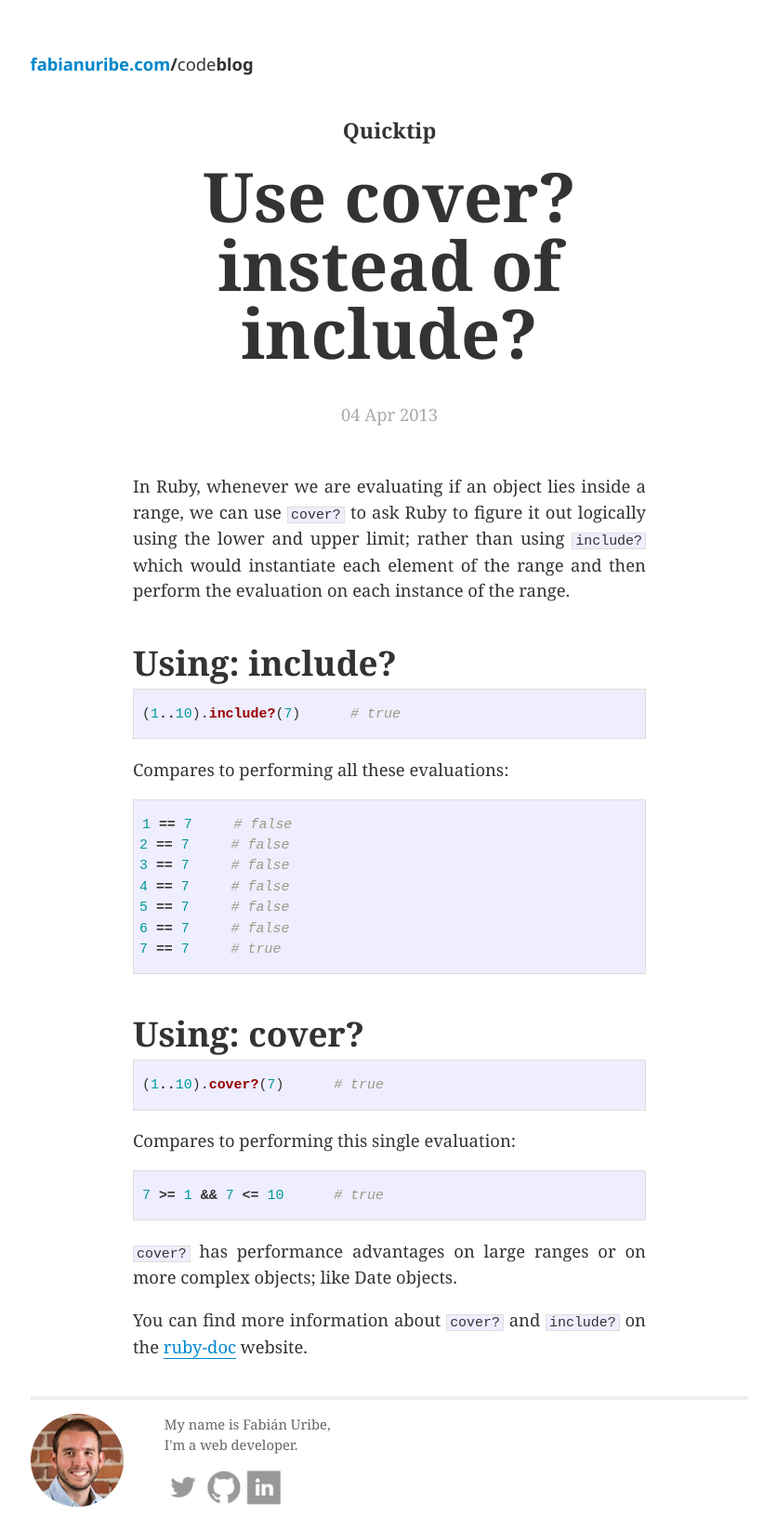
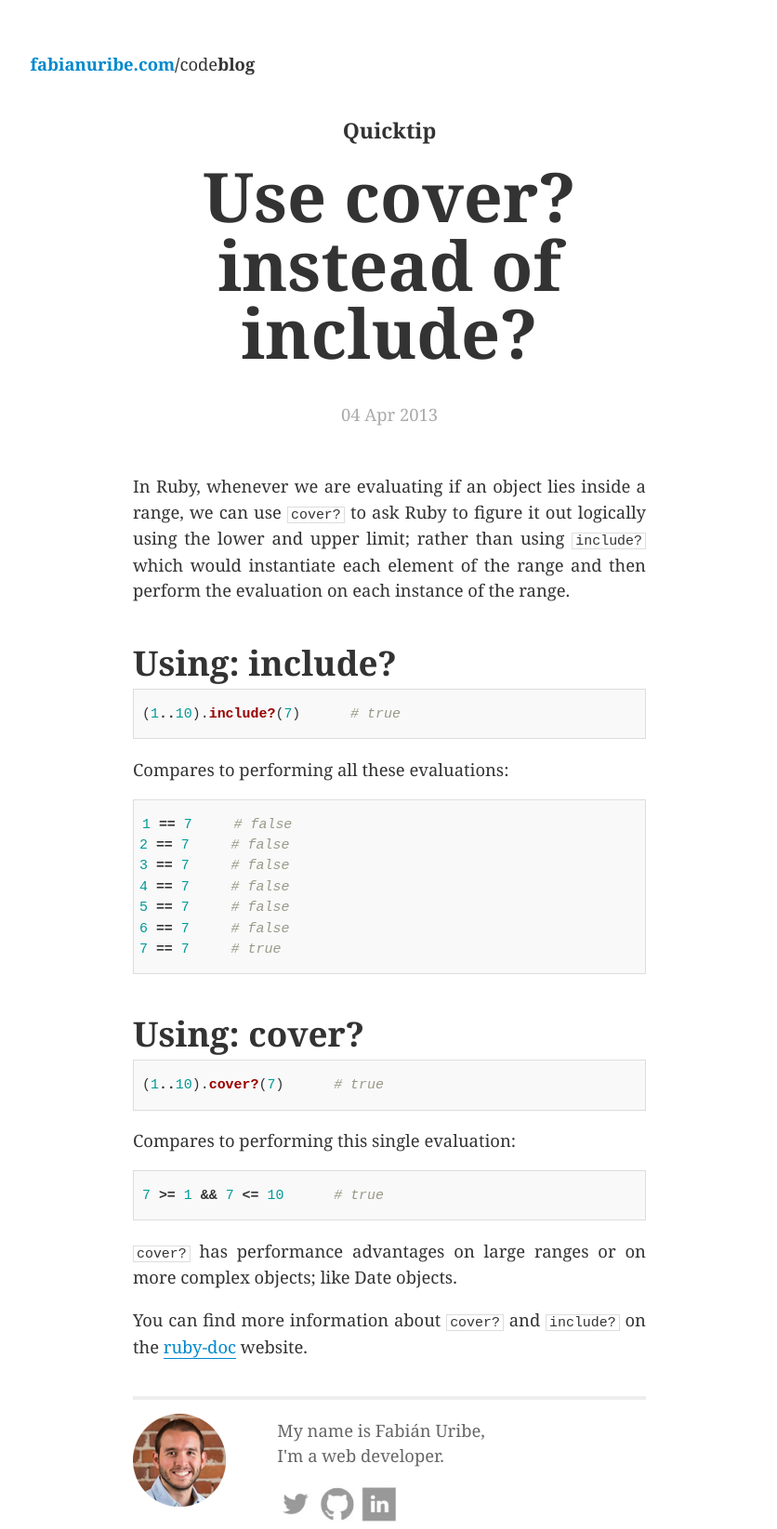
Before and after one commit to fabianuribe/fabianuribe.github.io, a Jekyll site: the page built from _posts/2013-04-04-ruby-cover.markdown, in a window 1280 px wide. Shown: the whole page at 93% size, without its empty margins (221-1057 px from the left). Built offline with Jekyll 4.4.1, drawn with Linux system fonts in a browser that asks for light colours; Markdown is read by kramdown in place of the engine named in the settings.

Commit message:
Some style changes

```diff
--- a/css/main.css
+++ b/css/main.css
@@ -77,13 +77,15 @@
 .site {
   font-size: 115%;
   text-align: justify;
-  width: 42em;
+  max-width: 42em;
   margin: 3em auto 2em;
-  /*line-height: 1.5em;*/
+  padding: 0 20px;
 }
 
 .header {
   font-family: 'Noto Sans', sans-serif
+  max-width: 30em;
+  margin: 0 auto;
 }
 
 .site .header a {
@@ -119,11 +121,11 @@
 }
 
 .site .footer {
-  font-size: 80%;
   color: #666;
   border-top: 4px solid #eee;
-  margin-top: 2em;
   overflow: hidden;
+  max-width: 30em;
+  margin: 2em auto;
 }
 
 .site .footer .contact {
@@ -232,7 +234,7 @@
 /* standard */
 
 .quicktip {
-  width: 30em;
+  max-width: 30em;
   margin: 0 auto 40px auto;
 }
 
@@ -245,7 +247,7 @@
 
 .quicktip pre {
   border: 1px solid #ddd;
-  background-color: #eef;
+  background-color: #f9f9f9;
   padding: 1em .4em;
 }
 
@@ -255,7 +257,6 @@
 
 .quicktip code {
   border: 1px solid #ddd;
-  background-color: #eef;
   padding: 0 .2em;
 }
 
```
